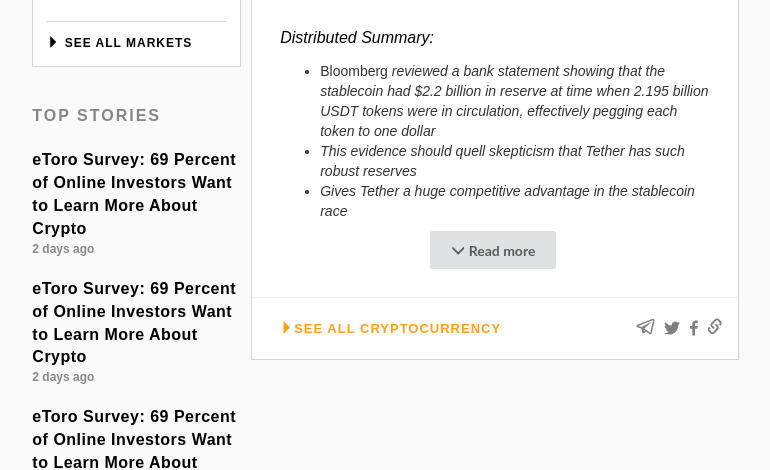
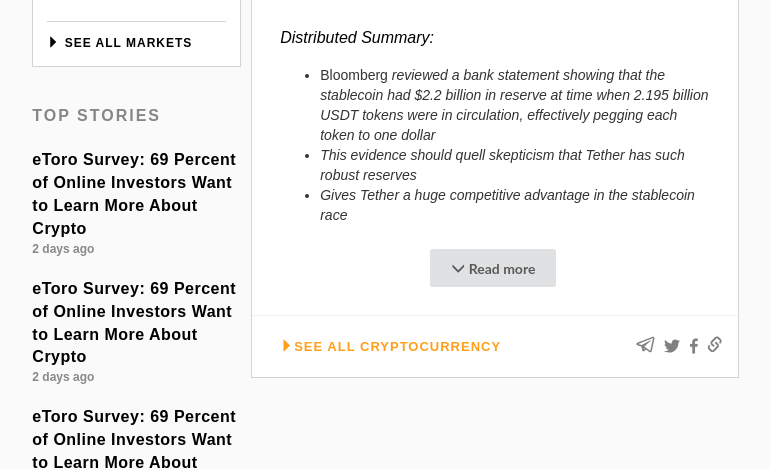
Before and after one commit to honhosing/mysite, a Django app: template templates/test.html in a window 1280 px wide. Shown: the part 559-1029 px from the top of the page, without its empty margins (211-981 px from the left). Run offline with Django 3.2, Linux system fonts and the light colour scheme; the template is opened without the code that fills it, so the values that code supplies are empty; parts of the project's set-up code (start-up, migrations or seed data) failed here and were passed over; some libraries are stand-ins or nearby versions.

Commit message:
test version

```diff
--- a/static/css/test.css
+++ b/static/css/test.css
@@ -260,7 +260,6 @@ h5.panel-name {
     list-style-type: disc;
     margin-block-start: 1em;
     margin-block-end: 1em;
-    margin: auto 0;
     padding-left: 40px;
 }
 .main-content>* {
```
